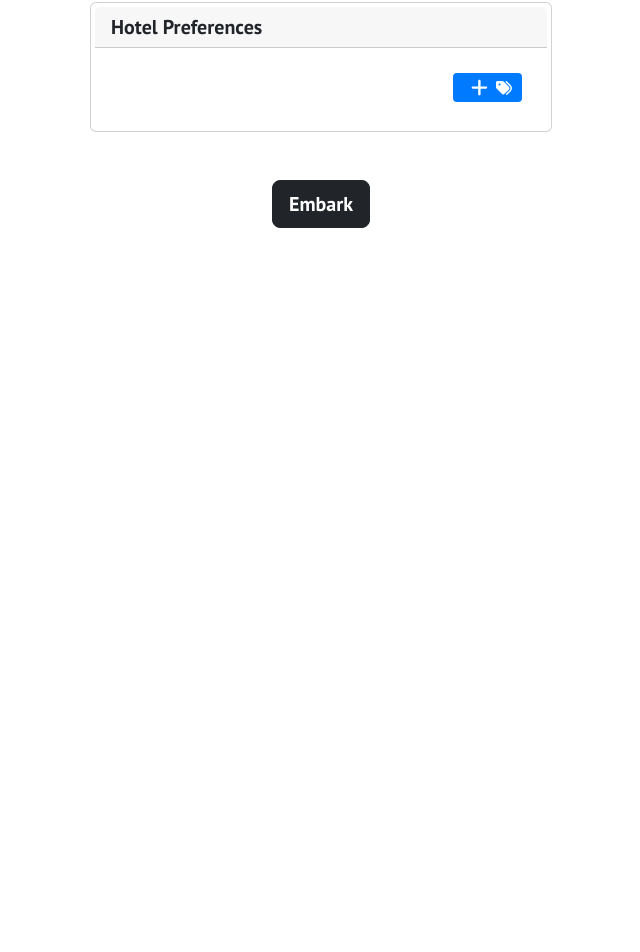
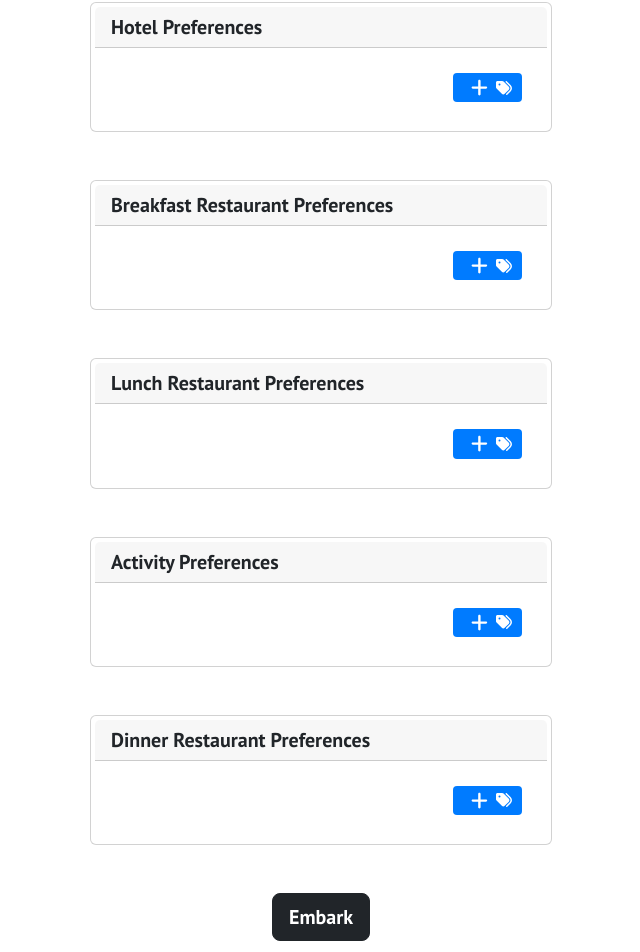
Before and after one commit to cop4808-spring-2023-fullstack-web/final-project-Group5, a React (Create React App) app in the folder odyssey/: page /explore in a window 1280 px wide. Shown: the part 518-1470 px from the top of the page, without its empty margins (319-959 px from the left). Before the commit the page ends 800 px from the top, so only its background shows below. Built offline with nearby package versions, Linux system fonts and the light colour scheme.

Commit message:
added PrefTagSearch components to Explore.jsx

```diff
--- a/odyssey/src/pages/Explore.jsx
+++ b/odyssey/src/pages/Explore.jsx
@@ -13,6 +13,7 @@ export default function Explore() {
   }
   const handleSubmit = () => {
     //post request - submit preference data to db
+    console.log(preferenceData)
   }
 
   return (
@@ -43,9 +44,23 @@ export default function Explore() {
         <div className='flex justify-center m-5'>
           <PrefTagSearch title='Hotel' onUpdate={handleUpdate} />
         </div>
+        <div className='flex justify-center m-5'>
+          <PrefTagSearch title='Breakfast Restaurant' onUpdate={handleUpdate} />
+        </div>
+        <div className='flex justify-center m-5'>
+          <PrefTagSearch title='Lunch Restaurant' onUpdate={handleUpdate} />
+        </div>
+        <div className='flex justify-center m-5'>
+          <PrefTagSearch title='Activity' onUpdate={handleUpdate} />
+        </div>
+        <div className='flex justify-center m-5'>
+          <PrefTagSearch title='Dinner Restaurant' onUpdate={handleUpdate} />
+        </div>
+
+
 
         <div className='flex justify-center m-5'>
-          <Button className="align-self-center" size='lg' variant="dark" type="submit">
+          <Button className="align-self-center" size='lg' variant="dark" type="submit" onClick={handleSubmit}>
             Embark
           </Button>
         </div>
```
